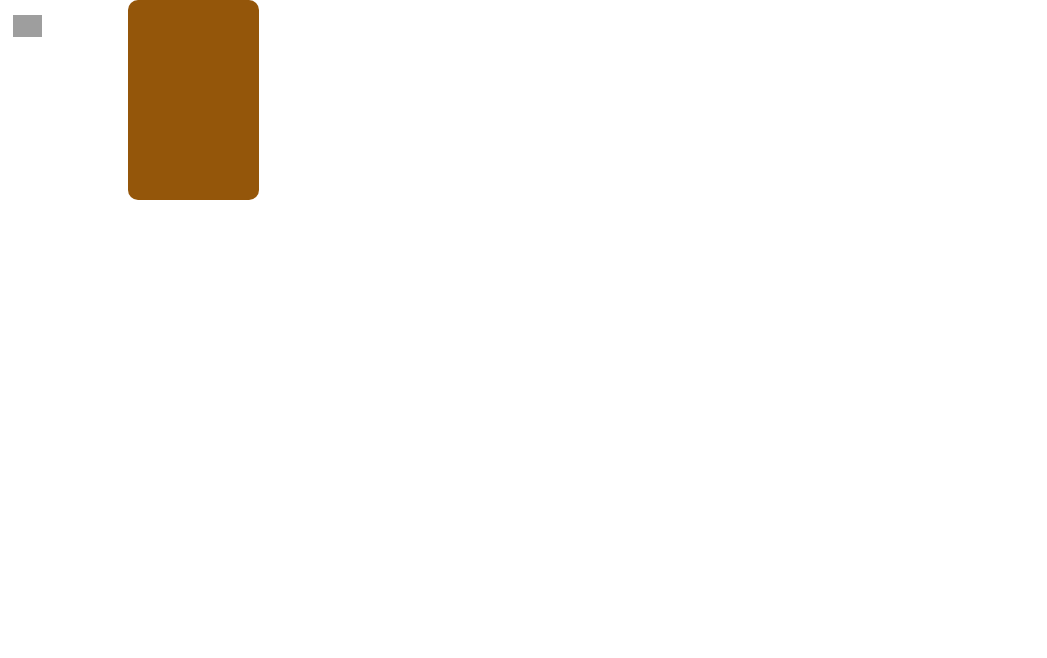
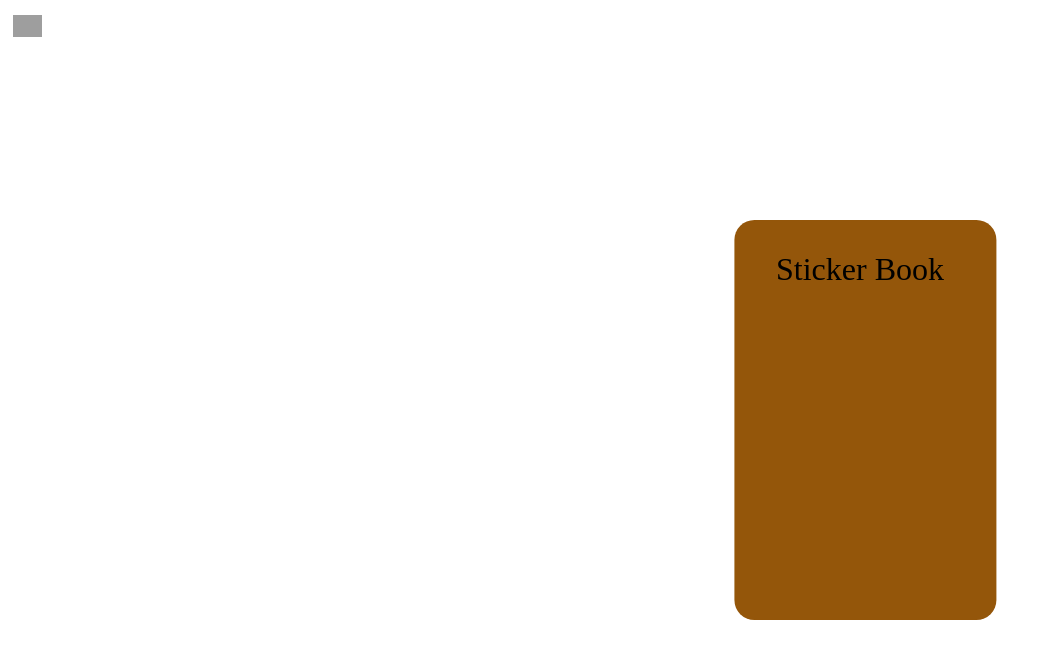
Before and after one commit to shaggysci3/Matthew-Sandor, a React (Vite) app in the folder mywebpage/: page /stickers in a window 1280 px wide. Shown: the top 658 px of the page, without its empty margins (0-1047 px from the left). Built offline with nearby package versions, Linux system fonts and the light colour scheme; grey boxes are pictures that could not be loaded.

Commit message:
messing around with the stickers page added a few things

```diff
--- a/mywebpage/src/App.css
+++ b/mywebpage/src/App.css
@@ -18,7 +18,6 @@ body{
 
 
 .bookcover{
-
   height: 12.5rem;
   width: 8.2rem;
   transition: 100ms;
@@ -26,8 +25,9 @@ body{
   z-index: 5;
   background-color: rgb(148, 86, 10);
   border-radius: 10px;
-  left: 8rem
-
+  left: 50rem;
+  scale:200%;
+  top: 20rem;
 
 }
 .bookcover:hover{
@@ -45,6 +45,7 @@ body{
     opacity: 1;
 
   }
+
   .bookpage{
     width: 7.5rem;
     border:  2px solid rgb(75, 59, 59);
@@ -60,6 +61,18 @@ body{
     opacity:1;
 
   }
+  .coverText{
+    visibility:collapse;
+    scale: 0;
+    position:absolute ;
+  }
+}
+
+.coverText{
+
+  left: 1.3rem;
+  position: relative;
+
 }
   .backpage{
       background-color: antiquewhite;
@@ -101,11 +114,47 @@ body{
       width: 0rem;
       transition: 400ms;
       border-radius: 10px 0px 0px 10px;
-
       z-index: 2;
       position: relative;
       left: -11rem;
+    }
+    .pageContent{
+      position: absolute;
+      left: 3rem;
+      top:0rem
 
+    }
+    .pageContentTwo{
+      position:absolute;
+      left: 10rem;
+      top:0rem
+
+
+    }
+    .stickerContainer{
+      display: flex;
+    flex-direction: row;
+    flex-wrap: wrap;
+    max-width: 7rem;
+    position: relative;
+    left: -2rem;
+    }
+
+    .sticker{
+      max-block-size: 2rem;
+
+    }
+
+    .pageOneContent{
+      transform: scaleX(-1);
+
+      left: -3rem;
+      position: relative;
+
+    }
+    .pageTwoContent{
+      position: relative;
+      left: 3rem;
     }
     .flipper{
       width: 20px;
--- a/mywebpage/src/components/book.jsx
+++ b/mywebpage/src/components/book.jsx
@@ -1,9 +1,10 @@
 import { useState } from "react"
 import { useEffect } from "react"
+import Page from "./page"
 
 const Book = () =>{
-  const [style,setStyle] = useState(false)
-
+  const [style,setStyle] = useState(true)
+  const [found,setFound] = useState({})
   function handleClick(){
     setStyle(!style)
 
@@ -13,10 +14,17 @@ const Book = () =>{
       <div className="stickersContainer">
 
         <div className="bookcover">
+          <p className="coverText">Sticker Book</p>
           <div className="backpage">
+            <div className="pageContent"><Page number ={1} found={0}/></div>
+            <div className="pageContentTwo"><Page number={4} found={1}/></div>
             <div className="spine"></div>
             <div onClick={handleClick} className="flipper"></div>
-            <div className={style ? `${"bookflip"}`: `${"bookpage"}`}></div>
+            <div className={style ? `${"bookflip"}`: `${"bookpage"}`}>
+              <div className={style ? `${"pageOneContent"}`: `${"pageTwoContent"}`}>
+                {style?<Page number={2} found ={0} />:<Page number={3} found={1}/>}
+                </div>
+            </div>
           </div>
         </div>
       </div>
--- /dev/null
+++ b/mywebpage/src/components/page.jsx
@@ -0,0 +1,25 @@
+import { useEffect, useState } from "react"
+
+const Page = ({number,found}) =>{
+    const[sticker,setSticker] = useState({
+        1:"https://cdn.pixilart.com/photos/large/34949c80a753d17.png",
+        2:"https://cdn.pixilart.com/photos/large/529e437ee65603e.png"
+
+    })
+
+    return(
+      <>
+        <div>
+
+            <p>title</p>
+            <h1>{number}</h1>
+            <div className="stickerContainer">
+            <img style={{filter:`brightness(${0})`}} className="sticker" src={sticker[1]}></img>
+            <img style={{filter:`brightness(${1})`}} className="sticker" src={sticker[2]}></img>
+            </div>
+        </div>
+
+      </>
+    )
+  }
+  export default Page
--- a/mywebpage/src/routes/Stickers.jsx
+++ b/mywebpage/src/routes/Stickers.jsx
@@ -5,7 +5,7 @@ const Stickers = ()=>{
 
     return(
         <>
-            <Book/>
+            <Book />
         </>
     )
 
```
